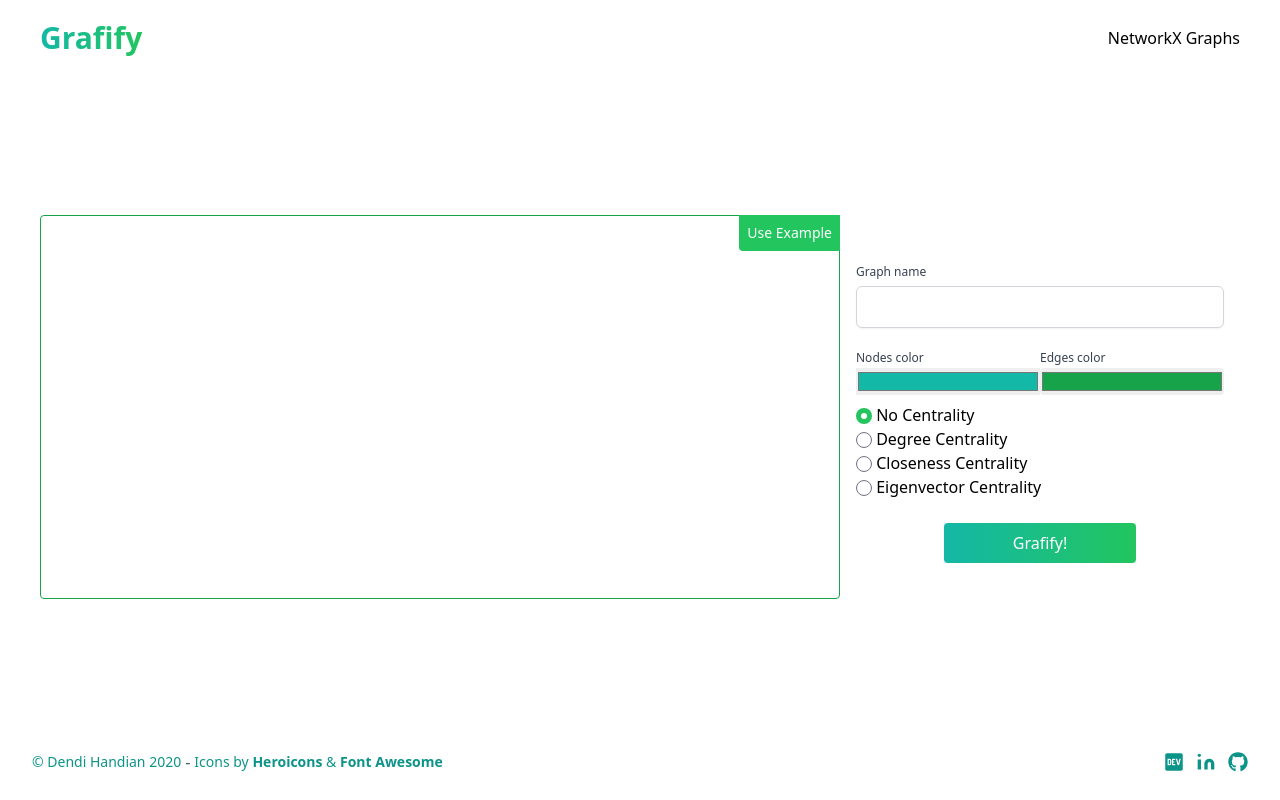
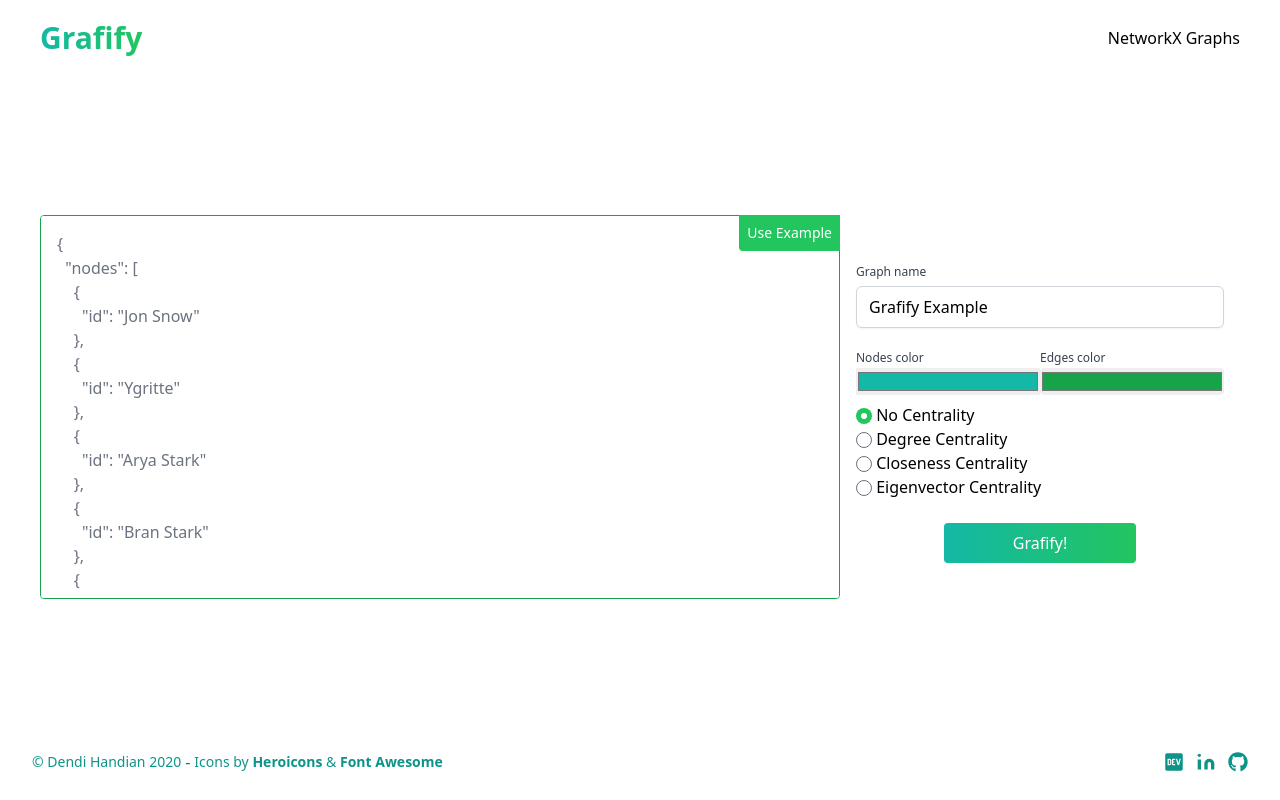
Before and after one commit to dendihandian/grafify, a Flask app: page / in a window 1280 px wide. Run offline with Flask 2, Linux system fonts and the light colour scheme; style sheets or scripts are compiled from the project's sources; some libraries are stand-ins or nearby versions.

Commit message:
adding scrollbar hide and change example json

```diff
--- a/package.json
+++ b/package.json
@@ -40,6 +40,7 @@
     "postcss": "^8.4.4",
     "sass": "^1.45.0",
     "sass-loader": "^12.1.0",
+    "tailwind-scrollbar-hide": "^1.1.7",
     "tailwindcss": "^3.0.0"
   }
 }
--- a/tailwind.config.js
+++ b/tailwind.config.js
@@ -12,5 +12,6 @@ module.exports = {
   variants: {},
   plugins: [
     require('@tailwindcss/forms'),
+    require('tailwind-scrollbar-hide'),
   ],
 }
--- a/templates/form.html
+++ b/templates/form.html
@@ -5,14 +5,19 @@
 		x-data="{
 			placeholderGraphValue: exampleGraphValue,
 			graphValue: $persist('').as('graphValue'),
-			graphName: $persist('').as('graphName'),
+			graphName: $persist('Grafify Example').as('graphName'),
 			nodesColor: $persist('#14B8A6').as('nodesColor'),
 			edgesColor: $persist('#16A34A').as('edgesColor'),
 			centrality: $persist('no_centrality').as('centrality')
 		}"
 		id="graph-form" method="POST" action="/result">
 		<div class="relative w-full px-4 sm:px-0 md:w-2/3">
-			<textarea class="w-full p-4 border border-green-600 rounded resize-none h-96 focus:border-green-300 focus:ring focus:ring-green-200 focus:ring-opacity-50" x-model="graphValue" name="graph_json" id="" cols="30" rows="10"></textarea>
+			<textarea
+				class="w-full p-4 border border-green-600 rounded resize-none scrollbar-hide md:scrollbar-default h-96 focus:border-green-300 focus:ring focus:ring-green-200 focus:ring-opacity-50"
+				x-model="graphValue"
+				name="graph_json" id="graph_json" cols="30" rows="10"
+				:placeholder="placeholderGraphValue"
+			></textarea>
 			<button class="absolute right-0 p-2 text-sm text-white bg-green-500 rounded-bl hover:bg-green-700" @click="graphValue = exampleGraphValue" x-show="graphValue.length < 1" tabindex="0" type="button">Use Example</button>
 		</div>
 		<div class="flex flex-col justify-center w-full px-4 mt-4 md:w-1/3 md:mt-0">
@@ -55,36 +60,56 @@
 <script data-prescript>
 	var exampleGraph = {
 		nodes: [
-			{
-				id: 'A'
-			},
-			{
-				id: 'B'
-			},
-			{
-				id: 'C'
-			},
-			{
-				id: 'D'
-			}
+			{id: 'Jon Snow'},
+			{id: 'Ygritte'},
+			{id: 'Arya Stark'},
+			{id: 'Bran Stark'},
+			{id: 'Rob Stark'},
+			{id: 'Ned Stark'},
+			{id: 'Sansa Stark'},
+			{id: 'Tyrion Lannister'},
+			{id: 'Jaime Lannister'},
+			{id: 'Cersei Lannister'},
+			{id: 'Daenerys Targaryen'},
+			{id: 'Theon Greyjoy'},
+			{id: 'Khal Drogo'},
+			{id: 'Jorah Mormont'},
+			{id: 'Joffrey Baratheon'},
+			{id: 'Samwell Tarly'},
 		],
 		edges: [
-			{
-				source: 'A',
-				target: 'B',
-			},
-			{
-				source: 'B',
-				target: 'C',
-			},
-			{
-				source: 'C',
-				target: 'A',
-			},
-			{
-				source: 'C',
-				target: 'D',
-			}
+			{source: 'Jon Snow', target: 'Arya Stark'},
+			{source: 'Jon Snow', target: 'Sansa Stark'},
+			{source: 'Jon Snow', target: 'Bran Stark'},
+			{source: 'Jon Snow', target: 'Ygritte'},
+			{source: 'Jon Snow', target: 'Samwell Tarly'},
+			{source: 'Jon Snow', target: 'Daenerys Targaryen'},
+			{source: 'Jon Snow', target: 'Tyrion Lannister'},
+			{source: 'Arya Stark', target: 'Bran Stark'},
+			{source: 'Samwell Tarly', target: 'Bran Stark'},
+			{source: 'Arya Stark', target: 'Cersei Lannister'},
+			{source: 'Sansa Stark', target: 'Bran Stark'},
+			{source: 'Sansa Stark', target: 'Arya Stark'},
+			{source: 'Sansa Stark', target: 'Rob Stark'},
+			{source: 'Sansa Stark', target: 'Theon Greyjoy'},
+			{source: 'Rob Stark', target: 'Jon Snow'},
+			{source: 'Ned Stark', target: 'Jon Snow'},
+			{source: 'Ned Stark', target: 'Bran Stark'},
+			{source: 'Ned Stark', target: 'Arya Stark'},
+			{source: 'Ned Stark', target: 'Sansa Stark'},
+			{source: 'Ned Stark', target: 'Jaime Lannister'},
+			{source: 'Tyrion Lannister', target: 'Sansa Stark'},
+			{source: 'Tyrion Lannister', target: 'Jaime Lannister'},
+			{source: 'Tyrion Lannister', target: 'Cersei Lannister'},
+			{source: 'Tyrion Lannister', target: 'Daenerys Targaryen'},
+			{source: 'Jaime Lannister', target: 'Cersei Lannister'},
+			{source: 'Jaime Lannister', target: 'Bran Stark'},
+			{source: 'Daenerys Targaryen', target: 'Khal Drogo'},
+			{source: 'Daenerys Targaryen', target: 'Jorah Mormont'},
+			{source: 'Joffrey Baratheon', target: 'Sansa Stark'},
+			{source: 'Joffrey Baratheon', target: 'Cersei Lannister'},
+			{source: 'Joffrey Baratheon', target: 'Jaime Lannister'},
+			{source: 'Joffrey Baratheon', target: 'Tyrion Lannister'},
 		]
 	}
 
```
Also changed, not shown: templates/networkx-graph-json.html (+1 -1 lines), package-lock.json.
